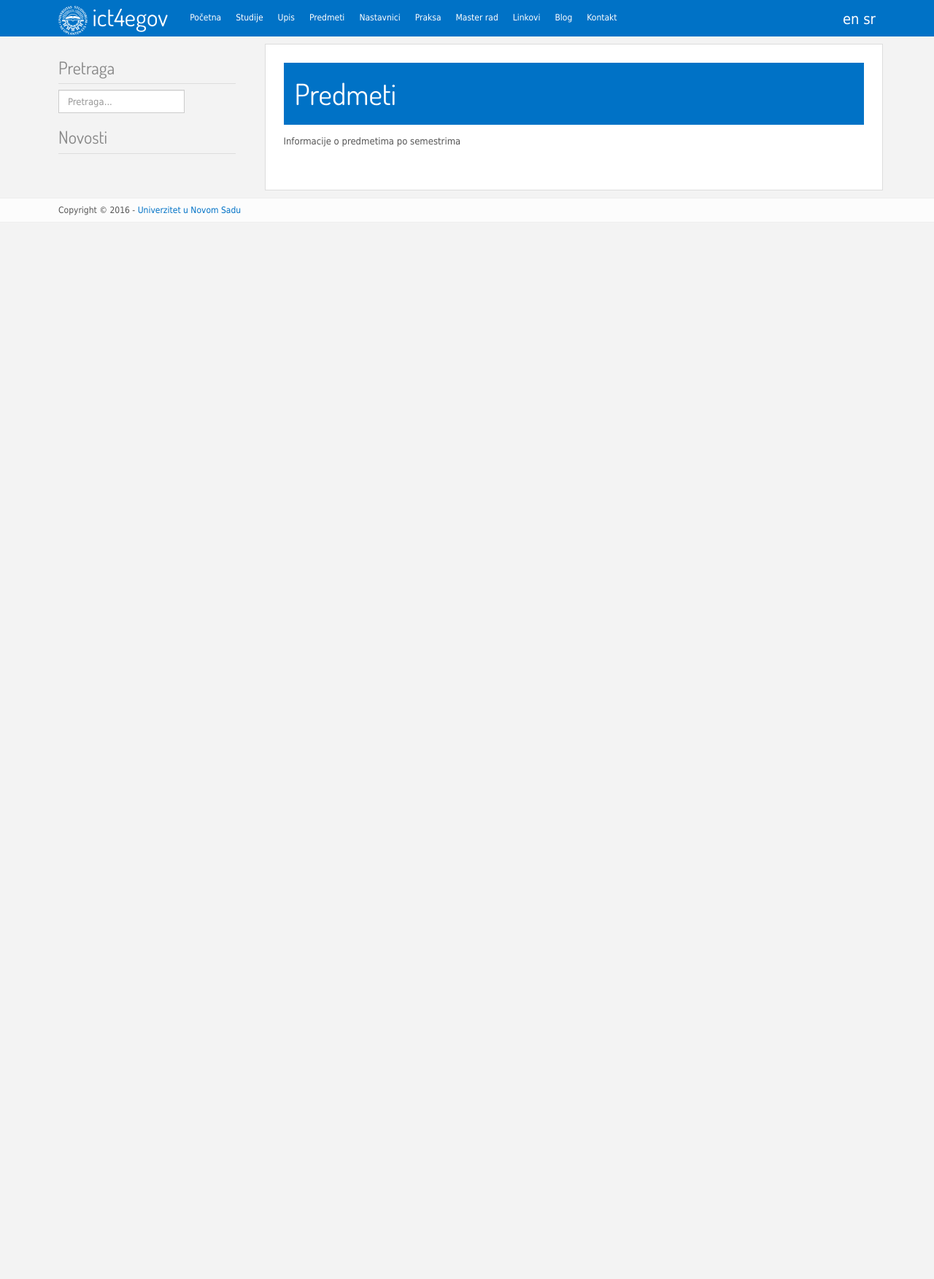
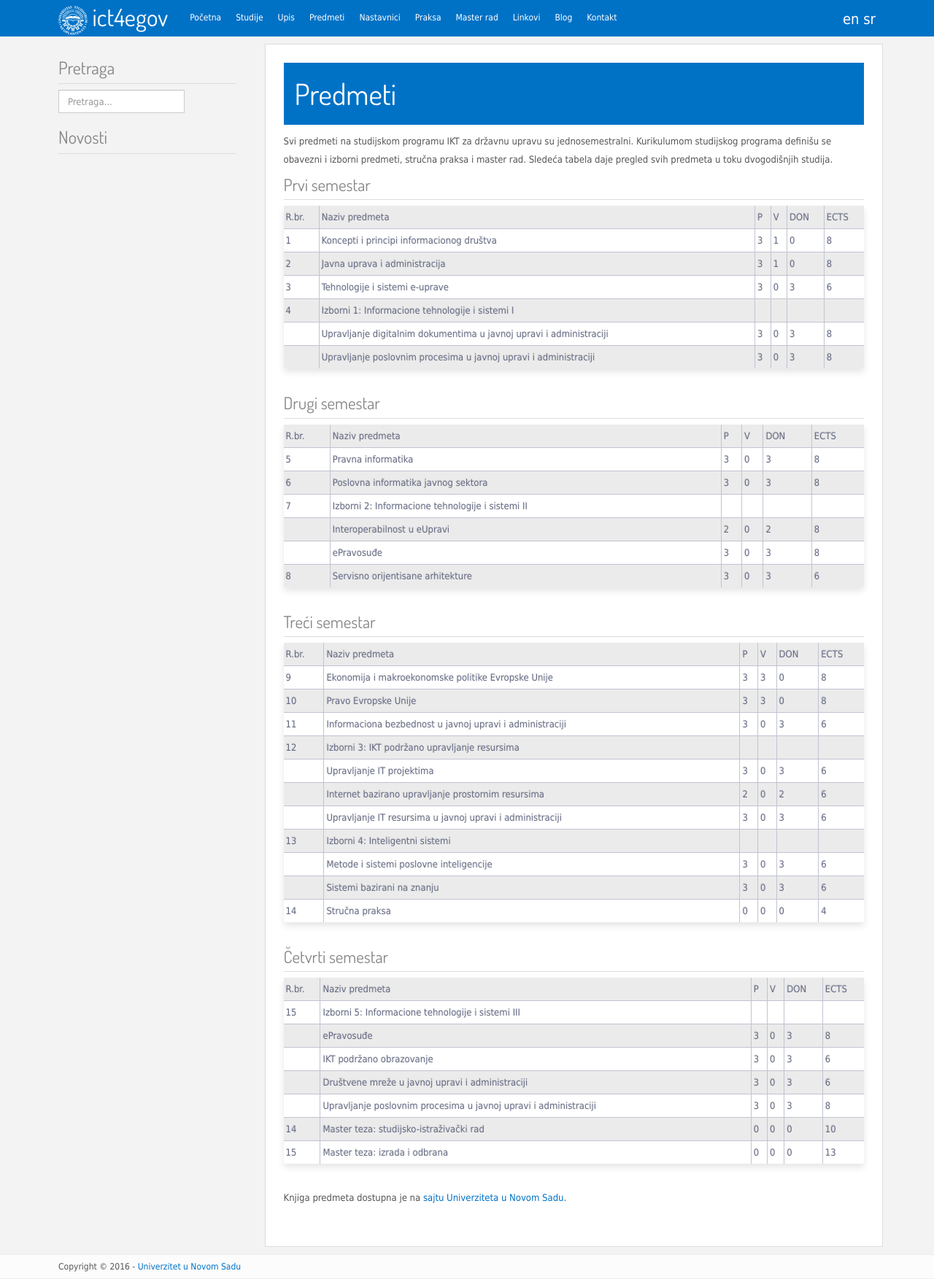
Before and after one commit to unsftn/ict4egov, a Jekyll site: the page built from predmeti.md, in a window 1280 px wide. Shown: the whole page at 73% size. Built offline with Jekyll 4.4.1, drawn with Linux system fonts in a browser that asks for light colours; before the commit the page ends 900 px from its top, so only the background shows below that.

Commit message:
Uradjeni predmeti.

```diff
--- a/_layouts/main.html
+++ b/_layouts/main.html
@@ -31,6 +31,9 @@
 		<link href="css/blue.css" rel="stylesheet">
 		<!-- Custom CSS -->
 		<link href="css/style.css" rel="stylesheet">
+
+		<!-- our site customizations -->
+		<link href="css/ict4egov.css" rel="stylesheet">
 
 		<!-- Favicon -->
 		<link rel="shortcut icon" href="favicon.ico">
--- /dev/null
+++ b/css/ict4egov.css
@@ -0,0 +1,111 @@
+table {
+  background: white;
+  border-radius:3px;
+  border-collapse: collapse;
+  margin: auto;
+  padding:5px;
+  width: 100%;
+  box-shadow: 0 5px 10px rgba(0, 0, 0, 0.1);
+  animation: float 5s infinite;
+}
+
+th {
+  color:#D5DDE5;
+  background:#1b1e24;
+  border-bottom: 4px solid #9ea7af;
+  border-right: 1px solid #343a45;
+  font-weight: bold;
+  padding: 3px;
+  text-align:left;
+  text-shadow: 0 1px 1px rgba(0, 0, 0, 0.1);
+  vertical-align:middle;
+}
+
+th:first-child {
+  border-top-left-radius:3px;
+}
+
+th:last-child {
+  border-top-right-radius:3px;
+  border-right:none;
+}
+
+tr {
+  border-top: 1px solid #C1C3D1;
+  border-bottom: 1px solid #C1C3D1;
+  color:#666B85;
+  font-weight:normal;
+  text-shadow: 0 1px 1px rgba(256, 256, 256, 0.1);
+}
+
+ /*
+tr:hover td {
+  background:#4E5066;
+  color:#FFFFFF;
+  border-top: 1px solid #22262e;
+  border-bottom: 1px solid #22262e;
+}
+*/
+
+tr:first-child {
+  border-top:none;
+}
+
+tr:last-child {
+  border-bottom:none;
+}
+
+tr:nth-child(odd) td {
+  background:#EBEBEB;
+}
+
+/*
+tr:nth-child(odd):hover td {
+  background:#4E5066;
+}
+*/
+
+tr:last-child td:first-child {
+  border-bottom-left-radius:3px;
+}
+
+tr:last-child td:last-child {
+  border-bottom-right-radius:3px;
+}
+
+td {
+  background:#FFFFFF;
+  padding: 3px;
+  text-align:left;
+  vertical-align:middle;
+  text-shadow: -1px -1px 1px rgba(0, 0, 0, 0.1);
+  border-right: 1px solid #C1C3D1;
+}
+
+td:last-child {
+  border-right: 0px;
+}
+
+th.text-left {
+  text-align: left;
+}
+
+th.text-center {
+  text-align: center;
+}
+
+th.text-right {
+  text-align: right;
+}
+
+td.text-left {
+  text-align: left;
+}
+
+td.text-center {
+  text-align: center;
+}
+
+td.text-right {
+  text-align: right;
+}
--- a/predmeti.md
+++ b/predmeti.md
@@ -5,4 +5,64 @@ lang: sr
 ref: predmeti
 ---
 
-Informacije o predmetima po semestrima
+Svi predmeti na studijskom programu IKT za državnu upravu su
+jednosemestralni. Kurikulumom studijskog programa definišu se obavezni
+i izborni predmeti, stručna praksa i master rad. Sledeća tabela daje pregled
+svih predmeta u toku dvogodišnjih studija.
+
+### Prvi semestar
+
+R.br. | Naziv predmeta | P | V | DON | ECTS
+1 | Koncepti i principi informacionog društva | 3 | 1 | 0 | 8
+2 | Javna uprava i administracija | 3 | 1 | 0 | 8
+3 | Tehnologije i sistemi e-uprave | 3 | 0 | 3 | 6
+4 | Izborni 1: Informacione tehnologije i sistemi I | | | |
+  | Upravljanje digitalnim dokumentima u javnoj upravi i administraciji | 3 | 0 | 3 | 8
+  | Upravljanje poslovnim procesima u javnoj upravi i administraciji | 3 | 0 | 3 | 8
+
+&nbsp;
+
+### Drugi semestar
+
+R.br. | Naziv predmeta | P | V | DON | ECTS
+5 | Pravna informatika | 3 | 0 | 3 | 8
+6 | Poslovna informatika javnog sektora | 3 | 0 | 3 | 8
+7 | Izborni 2: Informacione tehnologije i sistemi II | | | |
+  | Interoperabilnost u eUpravi | 2 | 0 | 2 | 8
+  | ePravosuđe | 3 | 0 | 3 | 8
+8 | Servisno orijentisane arhitekture | 3 | 0 | 3 | 6
+
+&nbsp;
+
+### Treći semestar
+
+R.br. | Naziv predmeta | P | V | DON | ECTS
+9 | Ekonomija i makroekonomske politike Evropske Unije | 3 | 3 | 0 | 8
+10 | Pravo Evropske Unije | 3 | 3 | 0 | 8
+11 | Informaciona bezbednost u javnoj upravi i administraciji | 3 | 0 | 3 | 6
+12 | Izborni 3: IKT podržano upravljanje resursima |  |  |  |
+   | Upravljanje IT projektima | 3 | 0 | 3 | 6
+   | Internet bazirano upravljanje prostornim resursima | 2 | 0 | 2 | 6
+   | Upravljanje IT resursima u javnoj upravi i administraciji | 3 | 0 | 3 | 6
+13 | Izborni 4: Inteligentni sistemi |  |  |  |
+   | Metode i sistemi poslovne inteligencije | 3 | 0 | 3 | 6
+   | Sistemi bazirani na znanju | 3 | 0 | 3 | 6
+14 | Stručna praksa | 0 | 0 | 0 | 4
+
+&nbsp;
+
+### Četvrti semestar
+
+R.br. | Naziv predmeta | P | V | DON | ECTS
+15 | Izborni 5: Informacione tehnologije i sistemi III |  |  |  |
+   | ePravosuđe | 3 | 0 | 3 | 8
+   | IKT podržano obrazovanje | 3 | 0 | 3 | 6
+   | Društvene mreže u javnoj upravi i administraciji | 3 | 0 | 3 | 6
+   | Upravljanje poslovnim procesima u javnoj upravi i administraciji | 3 | 0 | 3 | 8
+14 | Master teza: studijsko-istraživački rad | 0 | 0 | 0 | 10
+15 | Master teza: izrada i odbrana | 0 | 0 | 0 | 13
+
+&nbsp;
+
+Knjiga predmeta dostupna je na [sajtu Univerziteta u Novom
+Sadu](http://www.uns.ac.rs/images/doc/acimsi/programi/u_postupku/MAS_IKT_KnjigaPredmeta.pdf).
```
Also changed, not shown: courses.md (+61 -1 lines).
